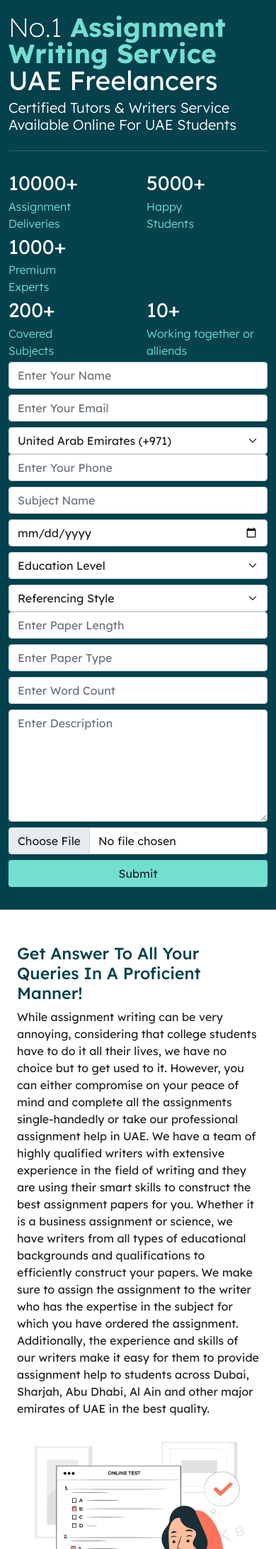
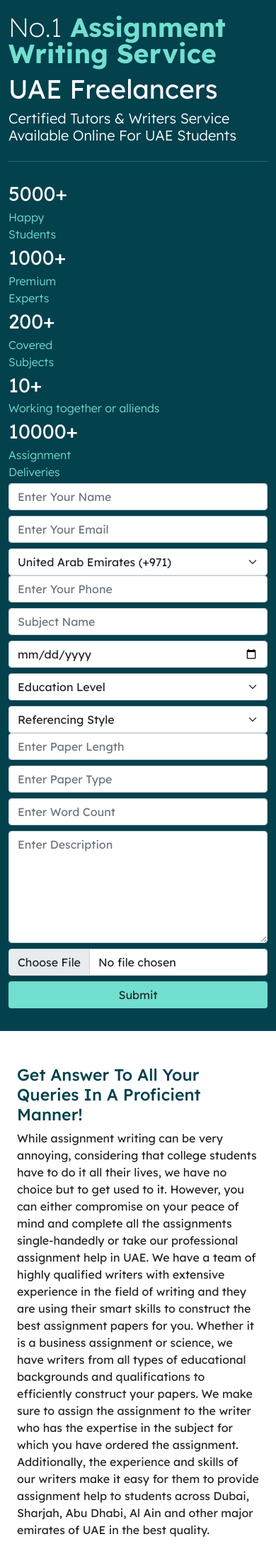
Before and after one commit to 2h311/uaeass, a Django app: page / in a window 390 px wide. Shown: the part 98-2281 px from the top of the page at 71% size. Run offline with Django 3.2, Linux system fonts and the light colour scheme; some libraries are stand-ins or nearby versions.

Commit message:
worked on the responsiveness of the homepage

```diff
--- a/templates/main/assignment_form.html
+++ b/templates/main/assignment_form.html
@@ -260,7 +260,7 @@
     </div>
 
     <!-- phone -->
-    <div class="col-md-6 mb-2">
+    <div class="col-md-6 mb-2 mt-sm-2 mt-md-0">
       <input type="phone" class="form-control" name="phone" placeholder="Enter Your Phone" required>
     </div>
 
@@ -278,8 +278,8 @@
     <div class="col-md-6 mb-2">
       <select class="form-select" name="education_level">
         <option selected>Education Level</option>
+        <option value="College">College</option>
         <option value="Graduate">Graduate</option>
-        <option value="College">College</option>
         <option value="University">University</option>
         <option value="Doctrate">Doctrate</option>
         <option value="Masters">Masters</option>
@@ -308,7 +308,7 @@
     </div>
 
     <!-- paper length -->
-    <div class="col-md-6">
+    <div class="col-md-6 mt-sm-2 mt-md-0">
       <input type="text" class="form-control mb-2" name="paper_length" placeholder="Enter Paper Length" required>
     </div>
 
--- a/templates/main/index.html
+++ b/templates/main/index.html
@@ -4,47 +4,49 @@
   <div class="back-div bg-dark-blue text-white py-3">
     <main class="container">
       <div class="row justify-content-between">
-        <div class="col-md-6 py-1">
+
+        <div class="col-md-12 col-lg-6 py-1">
           <h1 class="display-3 lh-1 fw-lighter">
-            No.1<span class="fw-bold text-blue"> Assignment</span><br>
+            No.1<span class="fw-bold text-blue"> Assignment</span>
             <span class="fw-bold text-blue">Writing Service </span>
-            <span class="fw-normal">UAE Freelancers</span>
           </h1>
+          <h1 class="display-3 fw-normal">UAE Freelancers</h1>
 
           <h3 class="lead text-wrap">Certified Tutors & Writers Service Available Online For UAE Students</h3>
 
           <hr class="my-4 text-blue">
           <div class="row">
-            <div class="col-6 col-md-4">
-              <span class="fs-1">10000+</span><br>
-              <span class="fw-light lh-1 text-blue">Assignment<br>Deliveries</span>
-            </div>
 
-            <div class="col-6 col-md-3">
+
+            <div class="col-sm-3">
               <span class="fs-1">5000+</span><br>
               <span class="fw-light text-blue">Happy<br>Students</span>
             </div>
 
-            <div class="col-6 col-md-3">
+            <div class="col-sm-3">
               <span class="fs-1">1000+</span><br>
               <span class="fw-light text-blue">Premium<br>Experts</span>
             </div>
-          </div>
 
-          <div class="row">
-            <div class="col-6 col-md-4">
+            <div class="col-sm-3">
               <span class="fs-1">200+</span><br>
               <span class="fw-light text-blue">Covered<br>Subjects</span>
             </div>
 
-            <div class="col-6 col-md-4">
+            <div class="col-sm-2">
               <span class="fs-1">10+</span><br>
               <span class="fw-light lh-1 text-blue">Working together or alliends</span>
             </div>
+
+            <div class="col-sm-3">
+              <span class="fs-1">10000+</span><br>
+              <span class="fw-light lh-1 text-blue">Assignment<br>Deliveries</span>
+            </div>
           </div>
+
         </div>
 
-        <div class="col col-md-6 mb-3">
+        <div class="col-lg-6 col-md-12 mt-sm-4 mb-3">
           {% include 'main/assignment_form.html' %}
         </div>
       </div>
@@ -53,8 +55,8 @@
 
   <section class="container-fluid mt-5">
     <div class="container">
-      <div class="row justify-content-between">
-        <div class="col">
+      <div class="row">
+        <div class="col-md-12 col-lg-6">
           <p class="h3 text-dark-blue">
             Get Answer To All Your Queries In A Proficient Manner!
           </p>
@@ -62,7 +64,7 @@
             While assignment writing can be very annoying, considering that college students have to do it all their lives, we have no choice but to get used to it. However, you can either compromise on your peace of mind and complete all the assignments single-handedly or take our professional assignment help in UAE. We have a team of highly qualified writers with extensive experience in the field of writing and they are using their smart skills to construct the best assignment papers for you. Whether it is a business assignment or science, we have writers from all types of educational backgrounds and qualifications to efficiently construct your papers. We make sure to assign the assignment to the writer who has the expertise in the subject for which you have ordered the assignment. Additionally, the experience and skills of our writers make it easy for them to provide assignment help to students across Dubai, Sharjah, Abu Dhabi, Al Ain and other major emirates of UAE in the best quality.
           </p>
         </div>
-        <div class="col-md-6">
+        <div class="col-md-12 col-lg-6">
           <img class="img-fluid" src="{% static 'images/girl2.jpg' %}" alt="">
         </div>
       </div>
@@ -71,33 +73,34 @@
 
   <section class="container-fluid mt-2">
     <div class="container">
-      <div class="row justify-content-between">
-        <div class="col-md-6">
-          <img class="img-fluid" src="{% static 'images/girl.jpg' %}" alt="">
-        </div>
-        <div class="col">
+      <div class="row">
+
+        <div class="col col-lg-6">
           <p class="h3 text-dark-blue">
             Professional Assignment Writing Services For You To Submit Your Assignment on Time In An Affordable Price!
           </p>
           <p>
             In college and university, meeting deadlines play the vital role in getting top grades.
             However, quality cannot be compromised. If you have a very short amount of time left to submit your college
-             assignment, reach out to us and we will make sure to construct a top-quality assignment for you in the given time.
+            assignment, reach out to us and we will make sure to construct a top-quality assignment for you in the given time.
             Customer satisfaction is very important for us and therefore, we make sure to deliver all the assignments in the promised time.
              With UAE Writers, you will never have to face late delivery issues until there is a genuine reasoning.
              Additionally, we also provide urgent assignment writing help in best quality.
              Whether you want it in 6 hours or 12 hours, our writers are thoroughly experienced to write assignment papers in short deadlines even shorter than 24 hours!
              <!-- Furthermore, we ensure you that timely or last-minute orders delivery availability does not mean that we compromise on the quality as it stays the same! All the assignments are written from scratch according to the specifications mentioned by you and the standard requirements of your institute. We make sure there is no copied or plagiarized data that would put your credibility in jeopardy. For additional satisfaction, we provide you with TurnitIn reports as well! Don’t wait and order your assignment now to impress your teachers! -->
-          </p>
-        </div>
+            </p>
+          </div>
+          <div class="col-md-12 col-lg-6">
+            <img class="img-fluid" src="{% static 'images/girl.jpg' %}" alt="">
+          </div>
       </div>
     </div>
   </section>
 
   <section class="container-fluid mt-5">
     <div class="container">
-      <div class="row justify-content-between">
-        <div class="col">
+      <div class="row">
+        <div class="col-md-12 col-lg-5">
           <p class="h3 text-dark-blue">
             Delivering Quality Assignment Writing Service In UAE With Amazing Reasons To Choose Us!
           </p>
@@ -115,7 +118,7 @@
             <li>Unlimited free revisions</li>
           </ul>
         </div>
-        <div class="col-md-7">
+        <div class="col-md-12 col-lg-7">
           <img class="img-fluid" src="{% static 'images/girl3.jpg' %}" alt="">
         </div>
       </div>
--- a/templates/main/nav.html
+++ b/templates/main/nav.html
@@ -27,7 +27,7 @@
 				</li>
 			</ul>
 
-			<a href="{% url 'main:submit' %}" class="btn bg-blue fw-bold float-md-end" name="button">Order Now</a>
+			<a href="{% url 'main:submit' %}" class="btn bg-blue fw-bold float-lg-end" name="button">Order Now</a>
 
 		</div>
 	</div>
```
